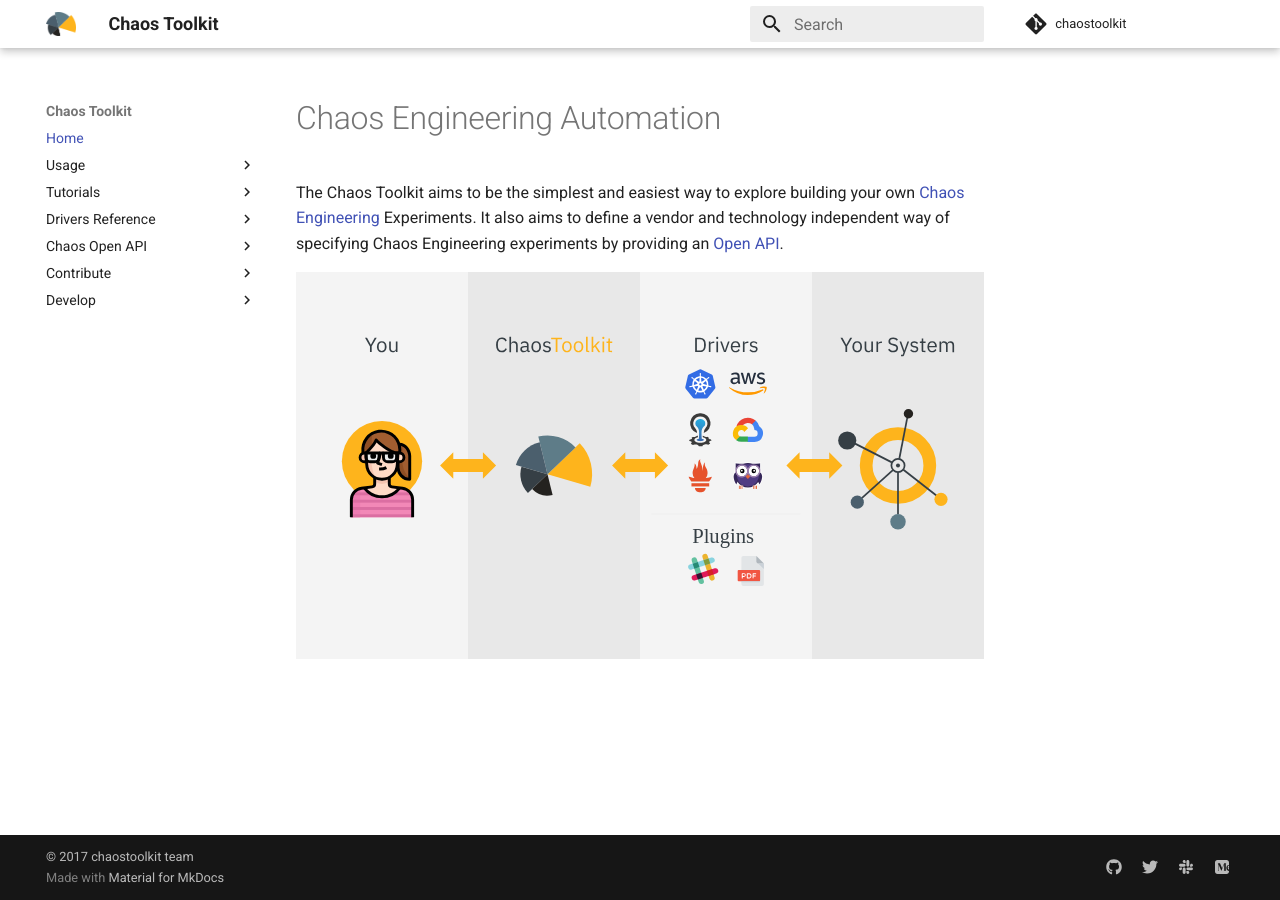
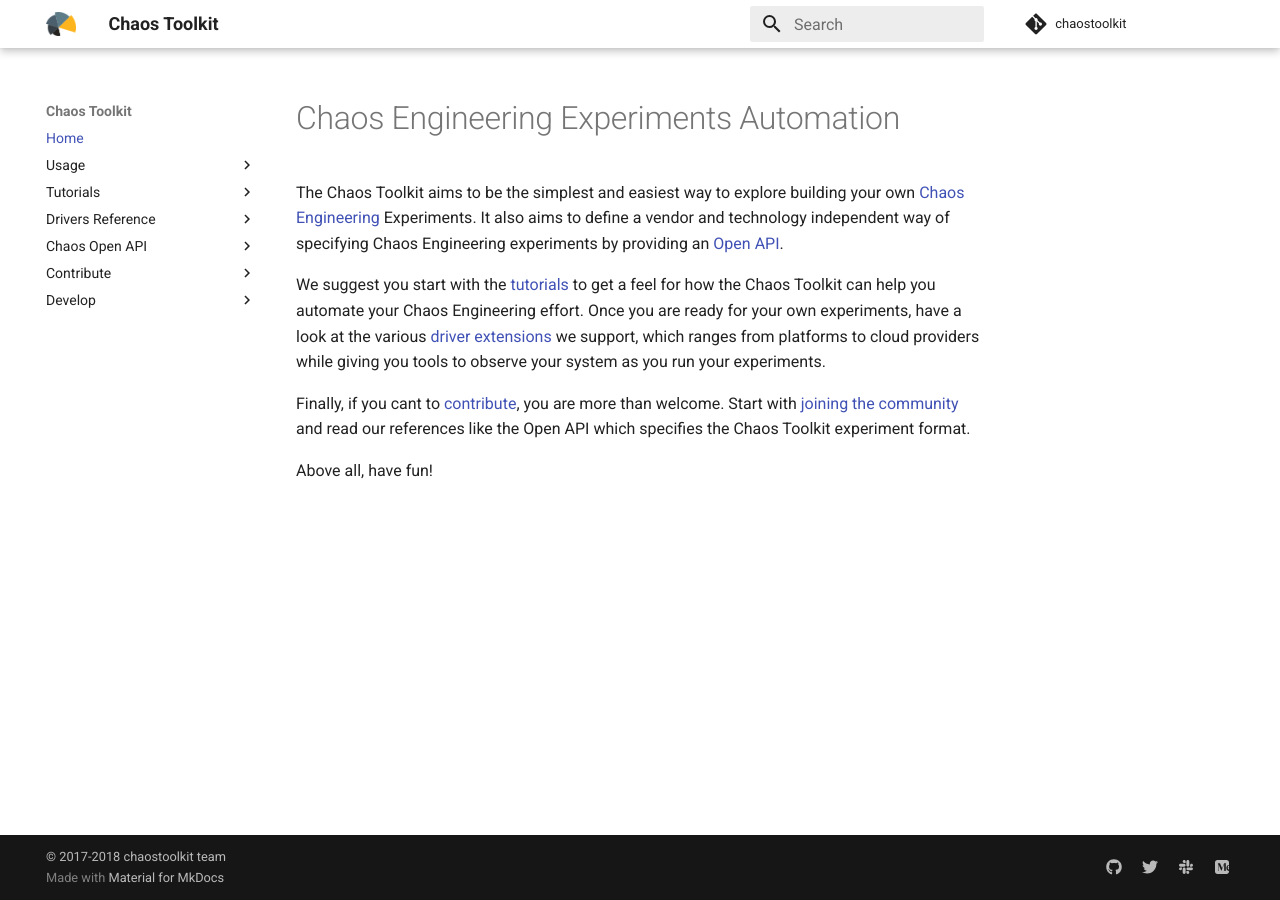
Before and after one commit to chaostoolkit/chaostoolkit-documentation, an MkDocs documentation site: the page built from sources/index.md, in a window 1280 px wide. Built offline with MkDocs 1.6.1 and Material for MkDocs 9.7.7, drawn with Linux system fonts in a browser that asks for light colours; comment, search, counter and statistics services are not loaded; old or Windows-style settings are respelled for this version of MkDocs.

Commit message:
Welcome!
Signed-off-by: Sylvain Hellegouarch <sh@defuze.org>

```diff
--- a/mkdocs.yml
+++ b/mkdocs.yml
@@ -1,7 +1,7 @@
 site_name: Chaos Toolkit
-site_author: The chaostoolkit Team
+site_author: The Chaos Toolkit Team
 site_description: Chaos Toolkit
-copyright: '&copy; 2017 chaostoolkit team'
+copyright: '&copy; 2017-2018 chaostoolkit team'
 theme:
   name: material
   logo: "static/images/logo.png"
--- a/sources/index.md
+++ b/sources/index.md
@@ -1,4 +1,4 @@
-# Chaos Engineering Automation
+# Chaos Engineering Experiments Automation
 
 The Chaos Toolkit aims to be the simplest and easiest way to explore building
 your own [Chaos Engineering](http://principlesofchaos.org/) Experiments. It
@@ -6,7 +6,19 @@
 Chaos Engineering experiments by providing an
 [Open API](reference/api/experiment.md).
 
-<img src="/static/images/schema-1920.svg">
-<!--
-<div style="margin: 0 auto; text-align: center;"><script src="https://asciinema.org/a/DoiUo45zZLvISEvnlfeh2Gjlb.js" id="asciicast-DoiUo45zZLvISEvnlfeh2Gjlb" async data-autoplay="true"></script></div>
--->
+We suggest you start with the [tutorials][] to get a feel for how the Chaos
+Toolkit can help you automate your Chaos Engineering effort. Once you are ready
+for your own experiments, have a look at the various [driver extensions][drivers]
+we support, which ranges from platforms to cloud providers while giving you
+tools to observe your system as you run your experiments.
+
+Finally, if you cant to [contribute][], you are more than welcome. Start with
+[joining the community][slack] and read our references like the Open API
+which specifies the Chaos Toolkit experiment format.
+
+Above all, have fun!
+
+[drivers]: https://chaostoolkit.org/extensions
+[tutorials]: /reference/tutorial.md
+[contribute]: /reference/contributing.md
+[slack]: https://join.chaostoolkit.org/
```
